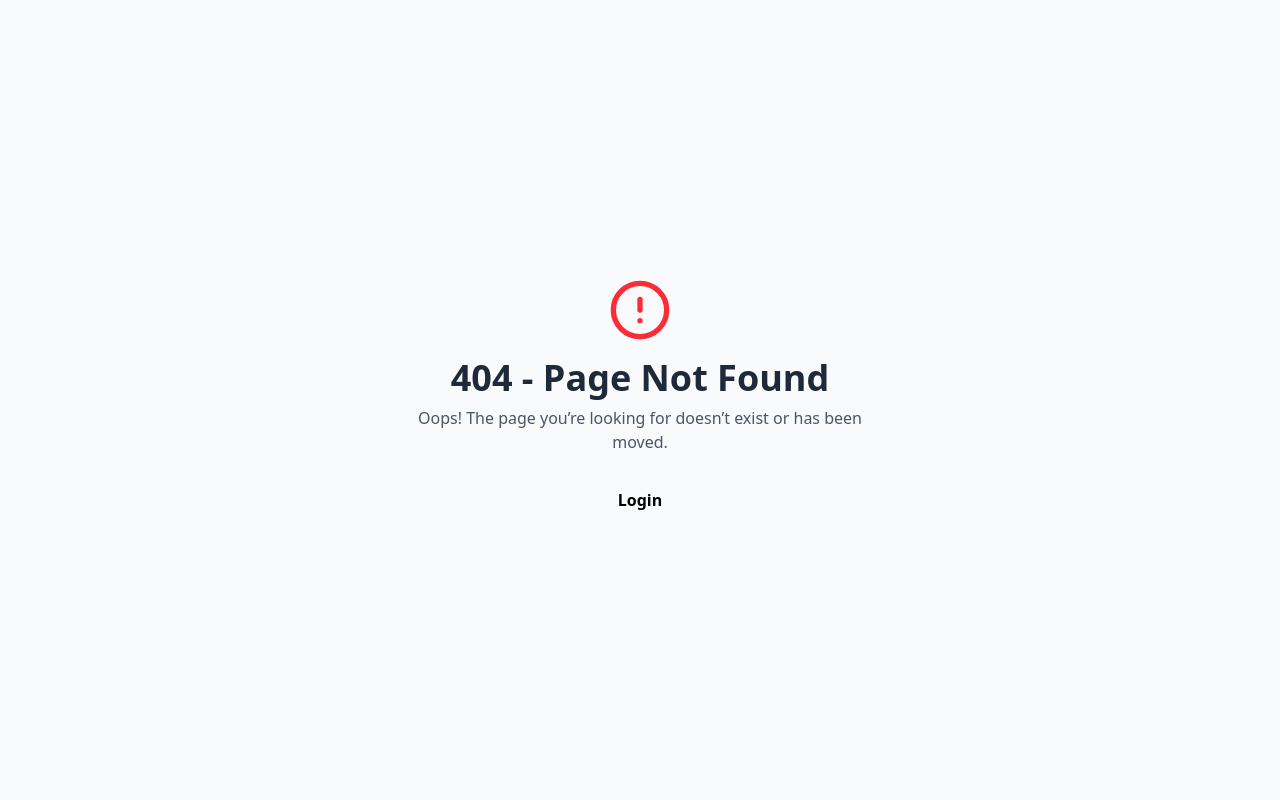
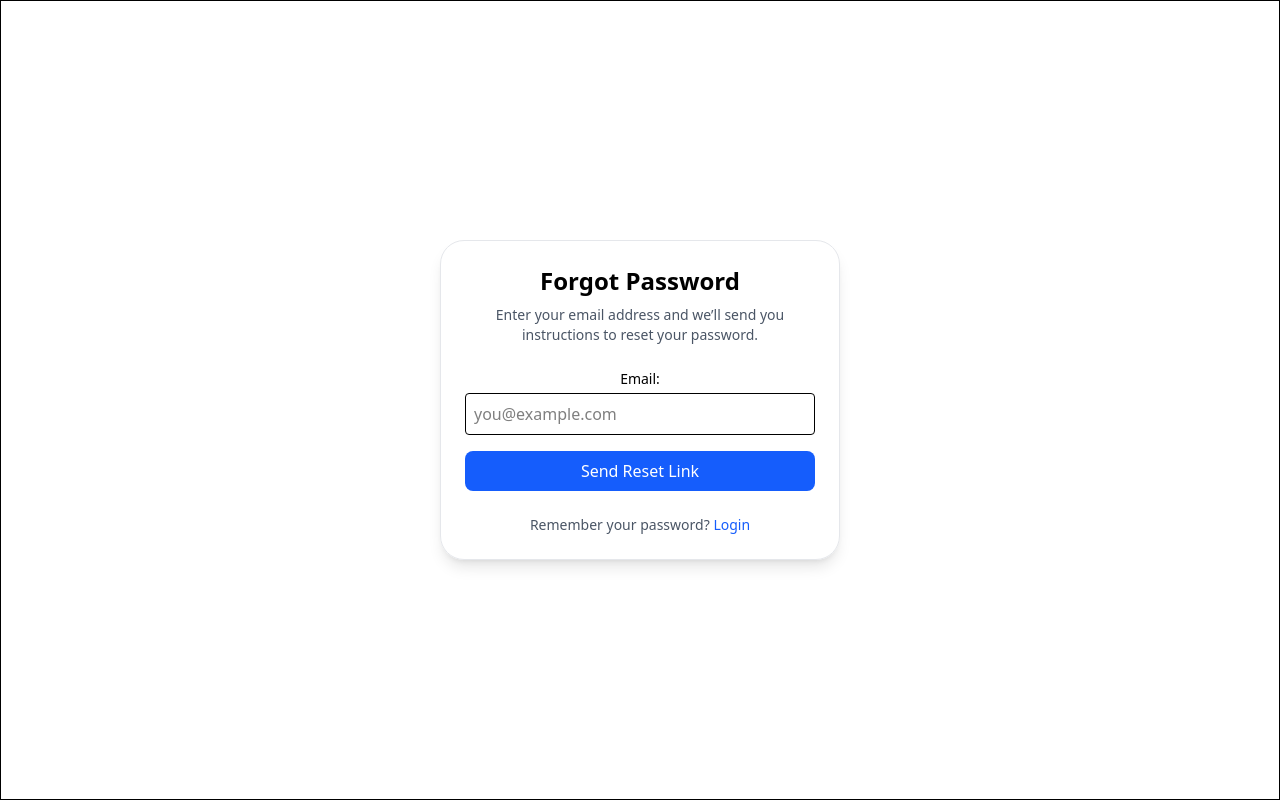
Before and after one commit to Nabanji/Rentora, a React (Vite) app in the folder frontend/: page /forgot-password in a window 1280 px wide. Before the commit this address had no page. Built offline with nearby package versions, Linux system fonts and the light colour scheme.

Commit message:
[feature] Forgot password UI done

```diff
--- a/frontend/src/App.tsx
+++ b/frontend/src/App.tsx
@@ -2,6 +2,7 @@ import { Routes, Route } from 'react-router-dom'
 import Login from './pages/Login'
 import Register from './pages/Register'
 import NotFound from './pages/NotFound'
+import ForgotPassword from './pages/ForgotPassword'
 
 function App() {
 
@@ -9,6 +10,7 @@ function App() {
     <Routes>
       <Route path="/" element={<Login />} />
       <Route path="/register" element={<Register />} />
+      <Route path="/forgot-password" element={<ForgotPassword />} />
       <Route path="*" element={<NotFound />} />
     </Routes>
   )
--- /dev/null
+++ b/frontend/src/pages/ForgotPassword.tsx
@@ -0,0 +1,46 @@
+import React from "react";
+import { Link } from "react-router-dom";
+
+const ForgotPassword: React.FC = () => {
+  return (
+    <div className="w-full h-screen flex justify-center items-center border border-black p-2">
+        <div className="w-100 text-center border border-gray-200 p-6 rounded-3xl shadow-lg">
+            <h2 className="text-2xl font-semibold mb-2">Forgot Password</h2>
+            <p className="text-sm text-gray-600 mb-6">
+                Enter your email address and we’ll send you instructions to reset your password.
+            </p>
+
+            <form className="space-y-4">
+                <div>
+                    <label className="block text-sm font-medium mb-1">Email:</label>
+                    <input
+                        type="email"
+                        name="email"
+                        autoComplete="email"
+                        placeholder="you@example.com"
+                        className="w-full border rounded p-2 focus:outline-none focus:ring-2 focus:ring-blue-500"
+                        required
+                    />
+                </div>
+
+                <button
+                    type="submit"
+                    className="w-full bg-blue-600 text-white rounded-lg cursor-pointer py-2 hover:bg-blue-700 transition"
+                >
+                    Send Reset Link
+                </button>
+            </form>
+
+            <p className="text-center text-sm text-gray-600 mt-6">
+                Remember your password?{" "}
+                <Link to="/" className="text-blue-600 hover:underline">
+                    Login
+                </Link>
+            </p>
+        </div>
+
+    </div>
+  );
+};
+
+export default ForgotPassword;
--- a/frontend/src/pages/Login.tsx
+++ b/frontend/src/pages/Login.tsx
@@ -1,7 +1,7 @@
 import { Link } from "react-router-dom"
 import { FcGoogle } from "react-icons/fc";
 
-const Login = () => {
+const Login: React.FC = () => {
   return (
     <div className="login-container w-full h-screen flex justify-center items-center border border-black p-2">
       <div className="w-100 text-center border border-gray-200 p-6 rounded-3xl shadow-lg">
@@ -16,10 +16,13 @@ const Login = () => {
               Email:
             </label>
             <input
+              id="email"
               type="email"
               name="email"
-              placeholder="Enter your email"
+              placeholder="you@example.com"
+              autoComplete="email"
               className="w-full p-2 text-sm border border-gray-400 rounded-md mt-1 focus:outline-none focus:border-blue-700"
+              required
             />
           </div>
 
@@ -31,15 +34,17 @@ const Login = () => {
               Password:
             </label>
             <input
+              id="password"
               type="password"
               name="password"
               placeholder="Enter your password"
               className="w-full p-2 border text-sm border-gray-400 rounded-md mt-1 focus:outline-none focus:border-blue-700"
+              required
             />
           </div>
 
           <div className="w-full items-end text-right m-2">
-            <p className="text-sm mr-2"> <Link to="#" className="text-blue-500">Forgot password?</Link></p>
+            <p className="text-sm mr-2"> <Link to="/forgot-password" className="text-blue-500 hover:underline">Forgot password?</Link></p>
           </div>
 
           <div className="my-3">
@@ -65,7 +70,7 @@ const Login = () => {
 
           <div>
             <p className="text-sm mt-4">
-              Don't have an account? <Link to="/register" className="text-blue-500">Register</Link>
+              Don't have an account? <Link to="/register" className="text-blue-500 hover:underline">Register</Link>
             </p>
           </div>
 
--- a/frontend/src/pages/NotFound.tsx
+++ b/frontend/src/pages/NotFound.tsx
@@ -1,7 +1,7 @@
 import { Link } from "react-router-dom";
 import { AlertCircle } from "lucide-react";
 
-const NotFound = () => {
+const NotFound: React.FC = () => {
   return (
     <div className="flex flex-col items-center justify-center min-h-screen text-center bg-gray-50 px-6">
       <AlertCircle className="w-16 h-16 text-red-500 mb-4" />
--- a/frontend/src/pages/Register.tsx
+++ b/frontend/src/pages/Register.tsx
@@ -1,7 +1,7 @@
 import { Link } from "react-router-dom"
 import { FcGoogle } from "react-icons/fc";
 
-const Register = () => {
+const Register: React.FC = () => {
   return (
     <div className="login-container w-full h-screen flex justify-center items-center border border-black p-2">
       <div className="w-100 text-center border border-gray-200 p-6 rounded-3xl shadow-lg">
@@ -16,10 +16,12 @@ const Register = () => {
               Full Name
             </label>
             <input
+              id="name"
               type="text"
               name="name"
               placeholder="Enter your full name"
               className="w-full p-2 text-sm border border-gray-400 rounded-md mt-1 focus:outline-none focus:border-blue-700"
+              required
             />
           </div>
 
@@ -31,10 +33,13 @@ const Register = () => {
               Email:
             </label>
             <input
+              id="email"
               type="email"
               name="email"
-              placeholder="Enter your email"
+              autoComplete="email"
+              placeholder="you@example.com"
               className="w-full p-2 text-sm border border-gray-400 rounded-md mt-1 focus:outline-none focus:border-blue-700"
+              required
             />
           </div>
 
@@ -46,10 +51,12 @@ const Register = () => {
               Password:
             </label>
             <input
+              id="password"
               type="password"
               name="password"
               placeholder="Enter your password"
               className="w-full p-2 border text-sm border-gray-400 rounded-md mt-1 focus:outline-none focus:border-blue-700"
+              required
             />
           </div>
 
@@ -61,10 +68,12 @@ const Register = () => {
               Confirm Password:
             </label>
             <input
+              id="confirmPassword"
               type="password"
               name="confirmPassword"
               placeholder="Confirm your password"
               className="w-full p-2 border text-sm border-gray-400 rounded-md mt-1 focus:outline-none focus:border-blue-700"
+              required
             />
           </div>
 
@@ -91,7 +100,7 @@ const Register = () => {
 
           <div>
             <p className="text-sm mt-4">
-              Already have an account? <Link to="/" className="text-blue-500">Login</Link>
+              Already have an account? <Link to="/" className="text-blue-500 hover:underline">Login</Link>
             </p>
           </div>
 
```
